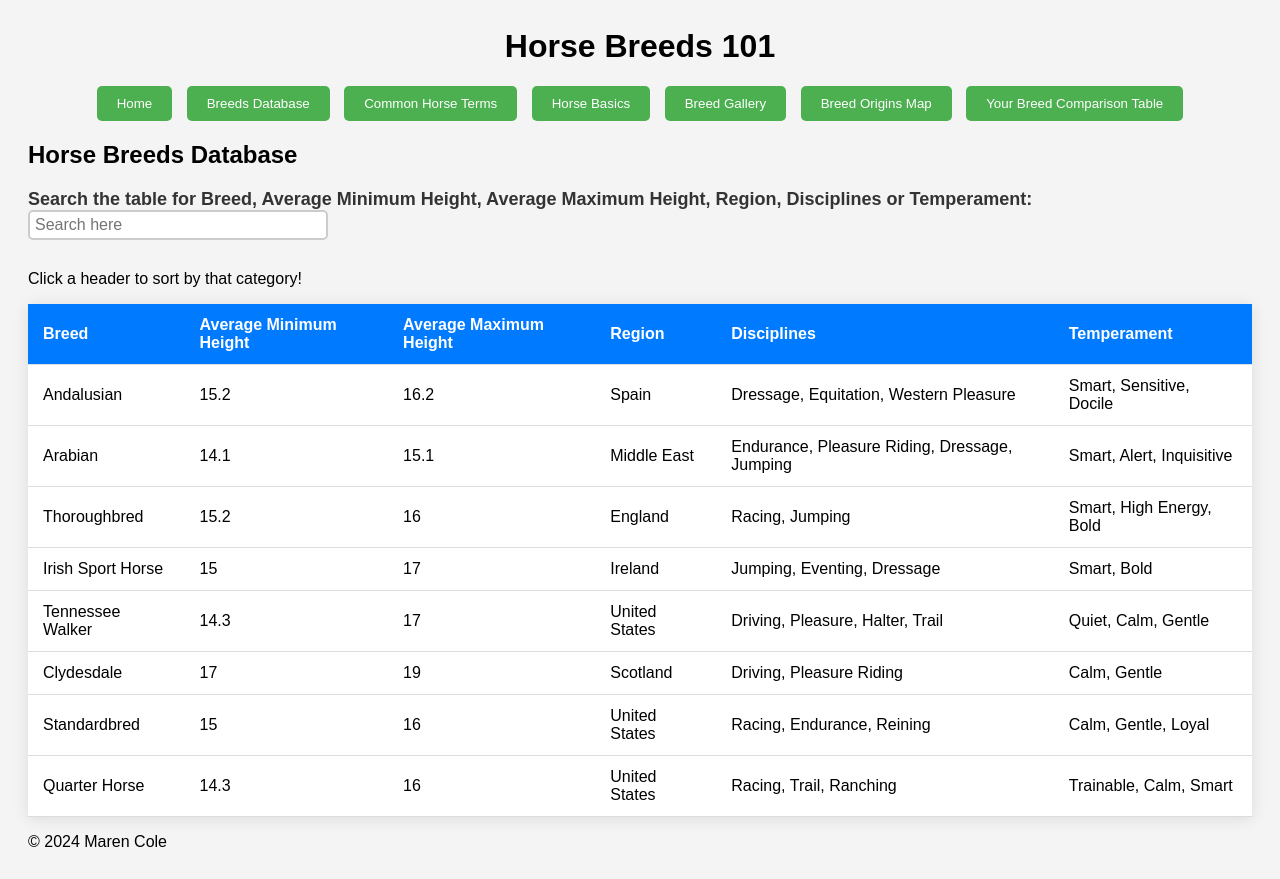
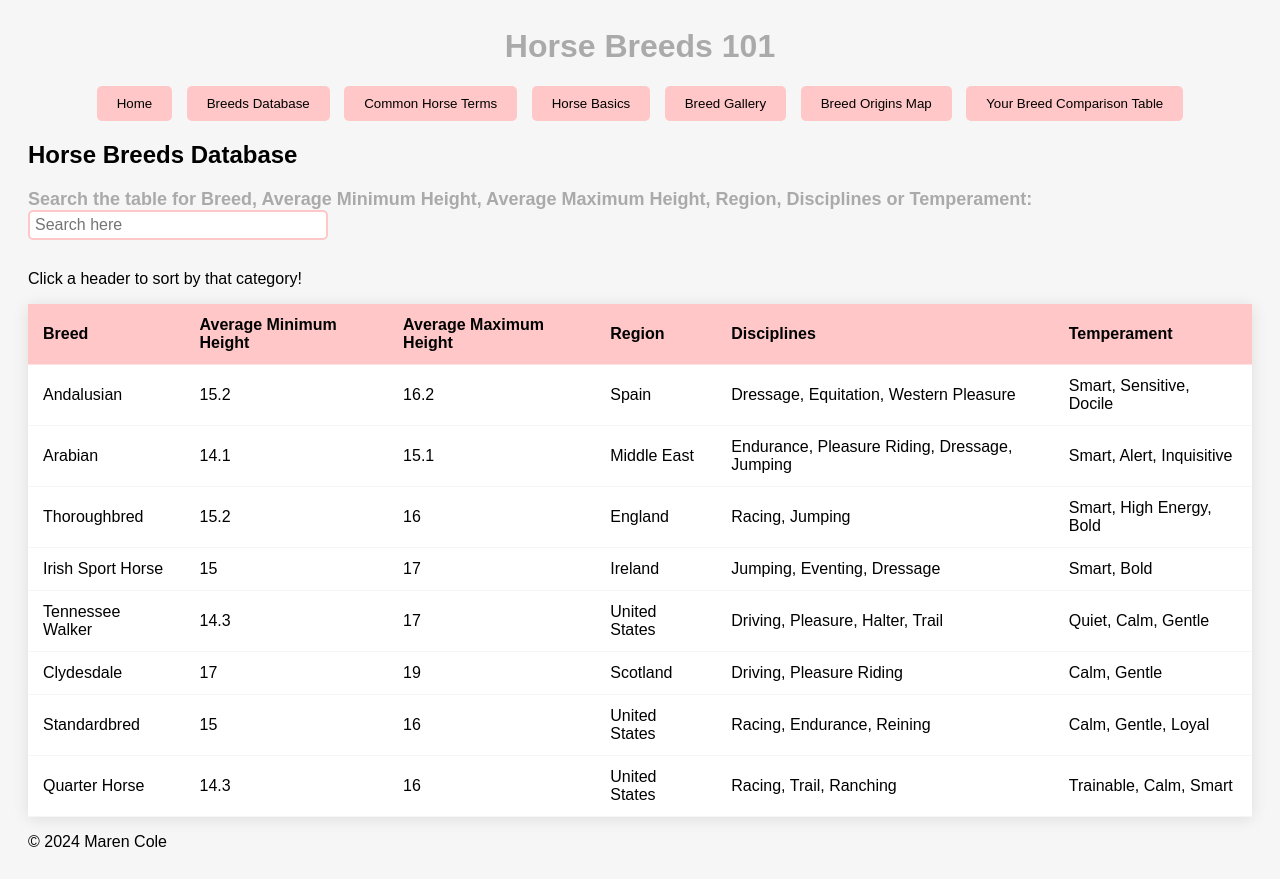
Before and after one commit to maren-cole/CS-361-Project, a plain HTML site: page frontend/breeds_db.html in a window 1280 px wide. Drawn offline with nearby package versions, Linux system fonts and the light colour scheme; a script that the page names is missing.

Commit message:
upgraded style sheets

```diff
--- /dev/null
+++ b/frontend/home.css
@@ -0,0 +1,107 @@
+/* Overall body styling */
+body {
+    font-family: Arial, sans-serif;
+    padding: 20px;
+    background-color: #F6F6F6;
+}
+
+h1 {
+    text-align: center;
+    color: #AAAAAA;
+}
+
+/*---------------------------------------------------------------------*/
+
+/* Styles for the search input */
+input[type="text"] {
+    width: 1000px;
+    height: 100px;
+    font-size: 30px;
+    margin-bottom: 10px;
+    padding: 10px;
+    border: 2px solid #FFC7C7;
+    border-radius: 50px;
+}
+
+.search-form button {
+    width: 100px; /* Increase the width */
+    height: 100px; /* Increase the height to match the input */
+    border: none;
+    background-color: #FFC7C7;
+    color: black;
+    font-size: 100px; /* Adjust the font size for larger icons or text */
+    border-radius: 50%; /* Keeps the circular shape */
+    cursor: pointer;
+    transition: background-color 0.3s;
+    display: flex;
+    justify-content: center;
+    align-items: center; /* Center the icon or text within the button */
+}
+
+.search-form button:hover {
+    background-color: #FFE2E2;
+}
+
+body, html {
+    height: 100%;
+    margin: 0;
+    padding: 0;
+    display: flex;
+    flex-direction: column;
+    align-items: center;
+}
+
+header {
+    text-align: center;
+    width: 100%;
+}
+
+.search-container {
+    flex: 1;
+    display: flex;
+    justify-content: center;
+    align-items: center;
+}
+
+.search-container form {
+    display: flex;
+    justify-content: center;
+    align-items: center;
+}
+
+input[type="text"], button {
+    margin-right: 10px;
+}
+
+/*---------------------------------------------------------------------*/
+
+/* Nav styling */
+.nav {
+    text-align: center;
+    margin-top: 20px;
+    margin-bottom: 20px;
+}
+
+/* Styling for each navigation button */
+.nav button {
+    background-color: #FFC7C7;
+    color: black;
+    padding: 10px 20px;
+    margin: 0 5px;
+    border: none;
+    border-radius: 5px;
+    cursor: pointer;
+    transition: background-color 0.3s, transform 0.2s;
+}
+
+/* Hover effects */
+.nav button:hover {
+    background-color: #FFE2E2;
+    transform: scale(1.05);
+}
+
+/* Active/Focused button styling */
+.nav button:active, .nav button:focus {
+    outline: none;
+    box-shadow: 0 0 5px 2px rgba(255, 255, 255, 0.75);
+}
--- a/frontend/main.css
+++ b/frontend/main.css
@@ -1,12 +1,13 @@
-/* Overall body styling\\ */
+/* Overall body styling */
 body {
     font-family: Arial, sans-serif;
     padding: 20px;
-    background-color: #f4f4f4;
+    background-color: #F6F6F6;
 }
 
 h1 {
     text-align: center;
+    color: #AAAAAA;
 }
 
 /*---------------------------------------------------------------------*/
@@ -18,7 +19,7 @@ input[type="text"] {
     font-size: 16px;
     margin-bottom: 10px;
     padding: 5px;
-    border: 2px solid #ccc;
+    border: 2px solid #FFC7C7;
     border-radius: 5px;
 }
 
@@ -28,28 +29,28 @@ input[type="text"] {
 table {
     width: 100%;
     border-collapse: collapse;
-    background-color: #fff;
+    background-color: #FFFFFF;
     box-shadow: 0 2px 15px rgba(0, 0, 0, 0.1);
 }
 
 /* Table header styling */
 th {
-    background-color: #007bff;
-    color: white;
+    background-color: #FFC7C7;
+    color: black;
     text-align: left;
     padding: 12px 15px;
-    border-bottom: 1px solid #ddd;
+    border-bottom: 1px solid #FFE2E2;
 }
 
 /* Table body row and cell styling */
 td {
     padding: 12px 15px;
-    border-bottom: 1px solid #ddd;
+    border-bottom: 1px solid #F6F6F6;
 }
 
 /* Hover effect for rows */
 tr:hover {
-    background-color: #f5f5f5;
+    background-color: #FFE2E2;
 }
 
 /* Styling the header to emphasize */
@@ -57,7 +58,29 @@ b {
     display: block;
     margin-bottom: 20px;
     font-size: 18px;
-    color: #333;
+    color: #AAAAAA;
+}
+
+/* Styling the header for sorting*/
+.sort-arrow {
+    display: inline-block;
+    width: 10px;
+    height: 10px;
+}
+
+.sort-arrow::before {
+    content: '';
+    display: inline-block;
+    border-left: 5px solid transparent;
+    border-right: 5px solid transparent;
+}
+
+.sort-arrow.asc::before {
+    border-bottom: 5px solid #AAAAAA; /* Arrow pointing up */
+}
+
+.sort-arrow.desc::before {
+    border-top: 5px solid #AAAAAA; /* Arrow pointing down */
 }
 
 /*---------------------------------------------------------------------*/
@@ -71,8 +94,8 @@ b {
 
 /* Styling for each navigation button */
 .nav button {
-    background-color: #4CAF50;
-    color: white;
+    background-color: #FFC7C7;
+    color: black;
     padding: 10px 20px;
     margin: 0 5px;
     border: none;
@@ -83,7 +106,7 @@ b {
 
 /* Hover effects */
 .nav button:hover {
-    background-color: #45a049;
+    background-color: #FFE2E2;
     transform: scale(1.05);
 }
 
```
Also changed, not shown: frontend/index.html (+1 -1 lines).
